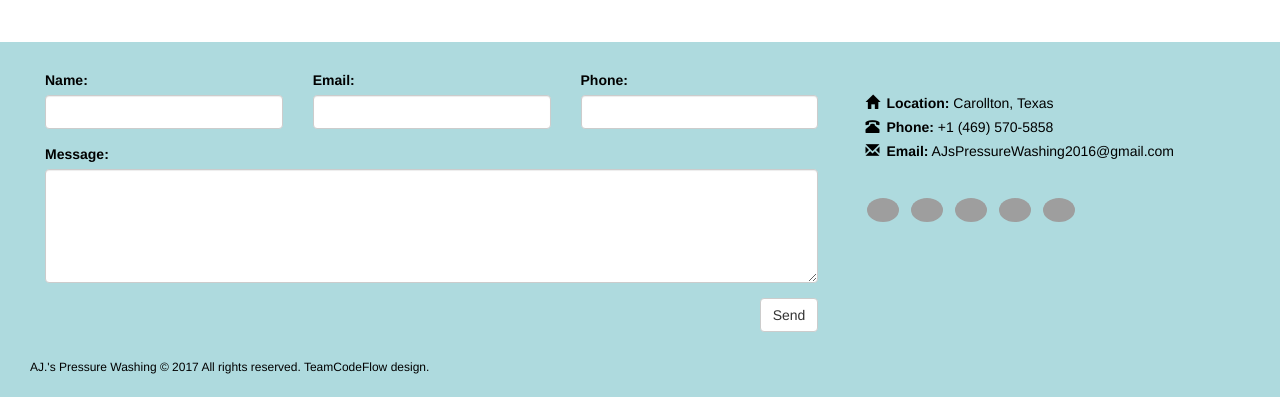
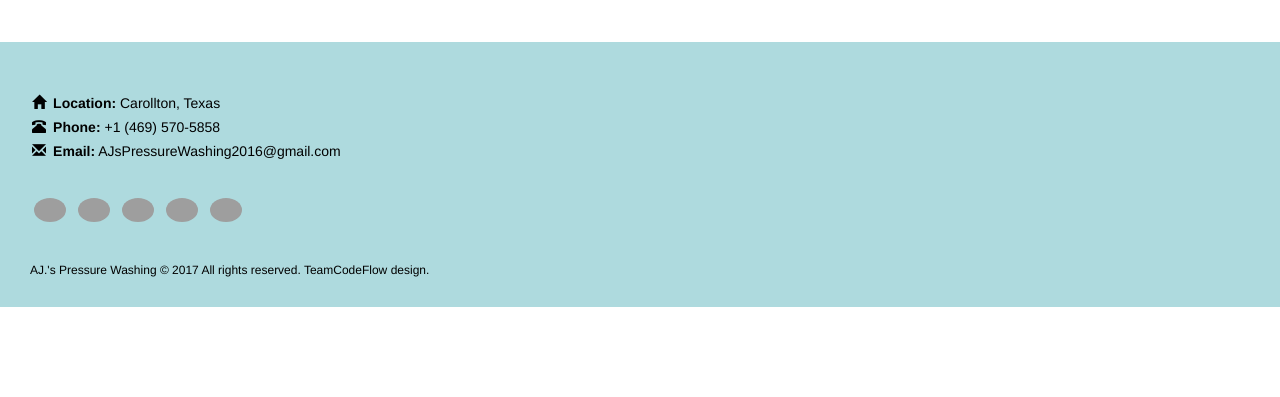
Before and after one commit to ajpressurewashing/ajpressurewashing.github.io, a plain HTML site: page index.html in a window 1280 px wide. Shown: the part 1075-1472 px from the top of the page. After the commit the page ends 1382 px from the top, so only its background shows below. Drawn offline with nearby package versions, Linux system fonts and the light colour scheme; grey boxes are pictures that could not be loaded; a script that the page names is missing; a web font is replaced by a local one.

Commit message:
Add files via upload

```diff
--- a/index.html
+++ b/index.html
@@ -75,26 +75,6 @@
 			</div>
 		</div>
 		<footer class="footer col-xs-12">
-			<div class="col-xs-12 col-sm-8">
-				<form>
-					<div class="form-group col-xs-12 col-sm-4">
-						<label for="name">Name:</label> <input class="form-control" id="name" type="text">
-					</div>
-					<div class="form-group col-xs-12 col-sm-4">
-						<label for="email">Email:</label> <input class="form-control" id="email" type="email">
-					</div>
-					<div class="form-group col-xs-12 col-sm-4">
-						<label for="phone">Phone:</label> <input class="form-control" id="phone" type="number">
-					</div>
-					<div class="form-group col-xs-12 col-sm-12">
-						<label for="comment">Message:</label>
-						<textarea class="form-control" id="comment" rows="5"></textarea>
-					</div>
-					<div class="form-group col-xs-12">
-						<button class="btn btn-default pull-right" type="submit">Send</button>
-					</div>
-				</form>
-			</div>
 			<div class="container col-xs-12 col-sm-4" id="lower-navigation">
 				<ul class="col-xs-12" id="ci-f2">
 					<li>
```
